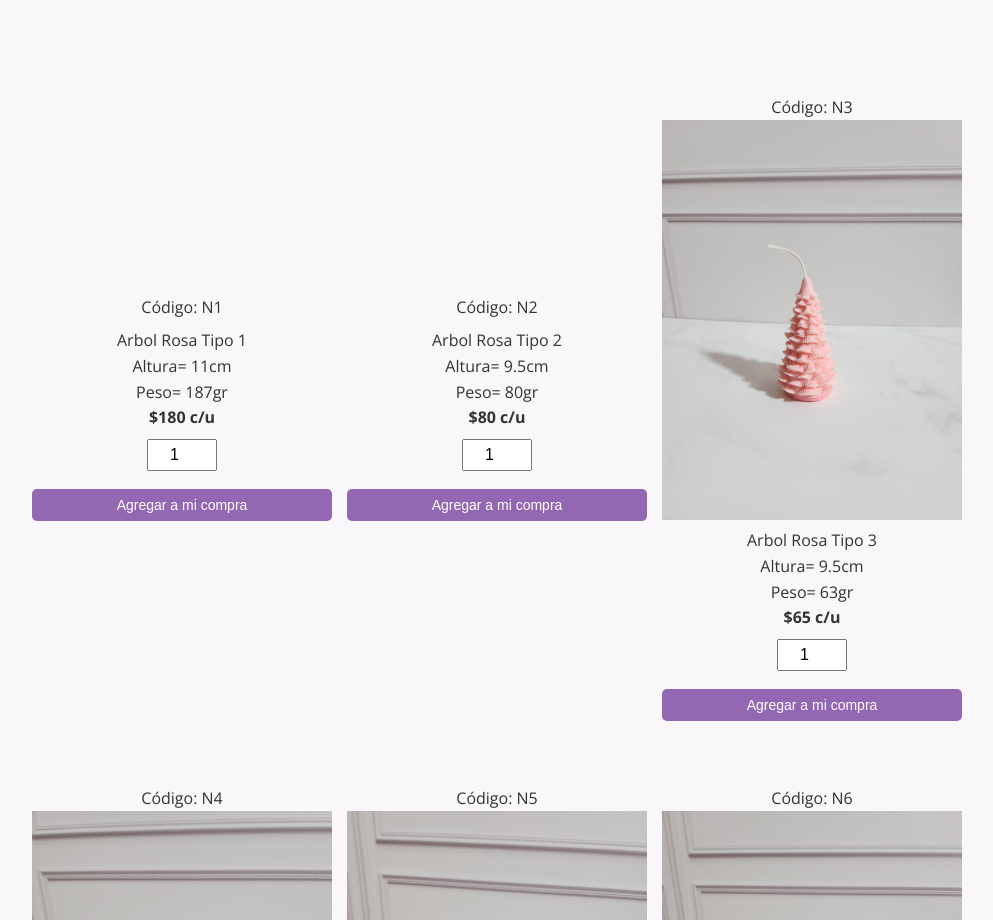
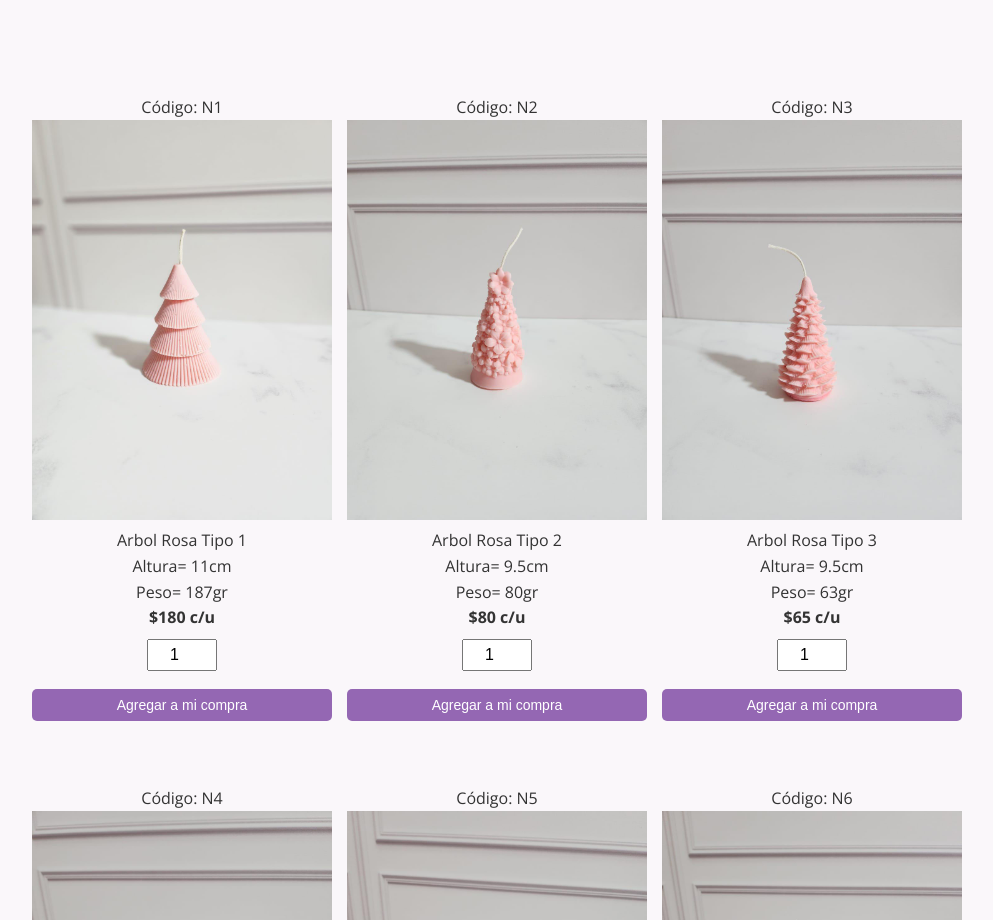
Before and after one commit to dajoag15-prog/ola, a plain HTML site: page tipos/cat.html in a window 1280 px wide. Shown: the part 1120-2040 px from the top of the page, without its empty margins (143-1136 px from the left). Drawn offline with nearby package versions, Linux system fonts and the light colour scheme.

Commit message:
cat.html

```diff
--- a/tipos/cat.html
+++ b/tipos/cat.html
@@ -72,7 +72,7 @@
      <div class="galeria-port" aria-label="lista de productos">
 
       <figure class="imagen-port" style="position:relative;">Código: N1 <br>
-        <img src="./img/navidad/01.jpg" alt="" onclick="abrirImagen(this)">
+        <img src="../img/navidad/01.jpg" alt="" onclick="abrirImagen(this)">
         <figcaption style="text-align:center; padding-top:8px;">Arbol Rosa Tipo 1 <br>Altura= 11cm <br>Peso= 187gr <br> <strong>$180 c/u</strong></figcaption>
 
         <input type="number" class="cantidad" id="cant-N1" value="1" min="1">
@@ -83,7 +83,7 @@
         'Arbol Rosa Tipo 1',
         180,
         'cant-N1',
-        './img/navidad/01.jpg')">
+        '../img/navidad/01.jpg')">
          Agregar a mi compra
         </button>
 
@@ -94,7 +94,7 @@
 
 
       <figure class="imagen-port" style="position:relative;">Código: N2 <br>
-        <img src="./img/navidad/02.jpg" alt="" onclick="abrirImagen(this)">
+        <img src="../img/navidad/02.jpg" alt="" onclick="abrirImagen(this)">
         <figcaption style="text-align:center; padding-top:8px;">Arbol Rosa Tipo 2 <br>Altura= 9.5cm <br>Peso= 80gr <br> <strong>$80 c/u</strong></figcaption>
         <input type="number" class="cantidad" id="cant-N2" value="1" min="1">
         <button class="btn-carrito"
@@ -103,7 +103,7 @@
         'Arbol Rosa Tipo 2',
         80,
         'cant-N2',
-        'img/navidad/02.jpg')">
+        '../img/navidad/02.jpg')">
          Agregar a mi compra
         </button>
 
@@ -119,7 +119,7 @@
         'Arbol Rosa Tipo 3',
         65,
         'cant-N3',
-        'img/navidad/03.jpg')">
+        '../img/navidad/03.jpg')">
          Agregar a mi compra
         </button>
       </figure>
```
